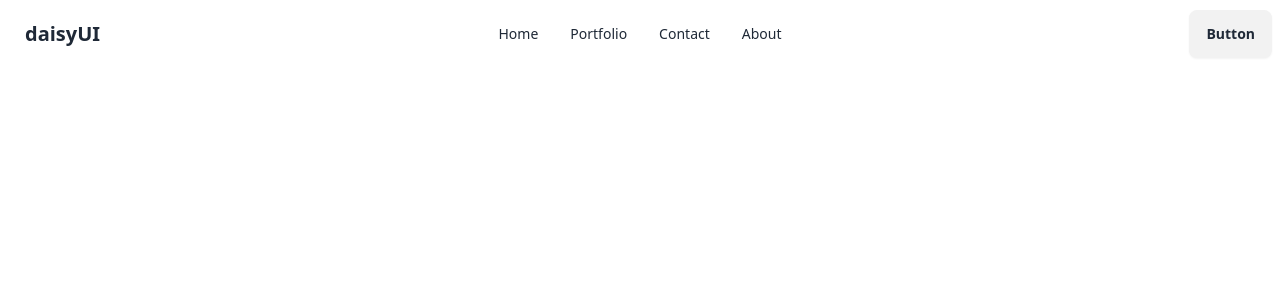
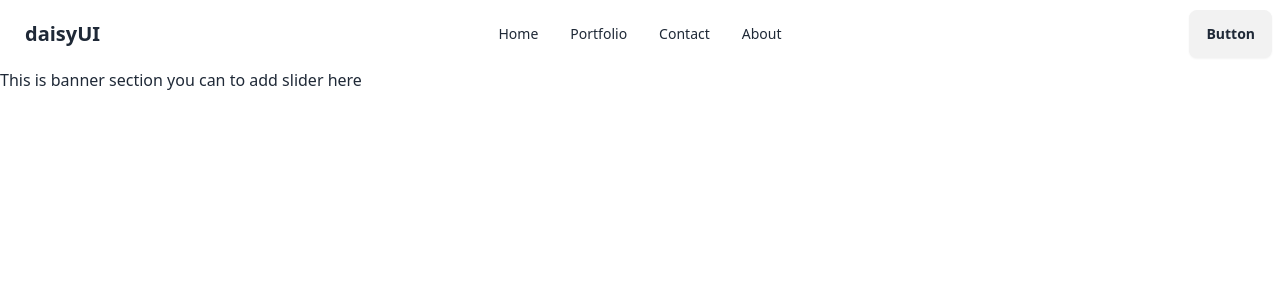
Before and after one commit to hasanali207/truck-your-ship, a React (Vite) app: page /home in a window 1280 px wide. Shown: the top 300 px of the page. Built offline with nearby package versions, Linux system fonts and the light colour scheme.

Commit message:
added data

```diff
--- a/src/components/Banner.jsx
+++ b/src/components/Banner.jsx
@@ -1,15 +1,7 @@
-import React, { Component } from 'react';
-import ReactDOM from 'react-dom';
-import "react-responsive-carousel/lib/styles/carousel.min.css"; // requires a loader
-import { Carousel } from 'react-responsive-carousel';
+import React from 'react'
+
 export default function Banner() {
   return (
-
-
-    <Carousel>
-
-
-
-</Carousel>
+    <div>This is banner section you can to add slider here</div>
   )
 }
```
